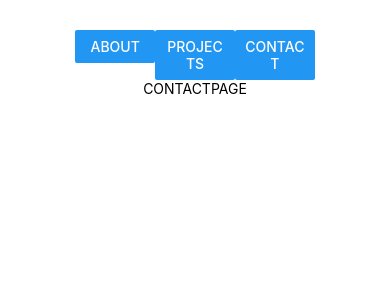
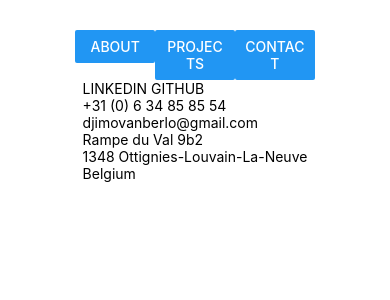
Before and after one commit to Djimovanberlo/portfolio-native, a React Native app: screen / in a window 390 px wide. Both pictures are taken after a click on the button "CONTACT". Shown: the top 300 px of the page. Built offline with nearby package versions, Linux system fonts and the light colour scheme.

Commit message:
basic setup got Contact page

```diff
--- a/src/components/Contact.js
+++ b/src/components/Contact.js
@@ -2,5 +2,20 @@ import React, { useState } from "react";
 import { StyleSheet, Text, View } from "react-native";
 
 export default function Contact() {
-  return <Text>CONTACTPAGE</Text>;
+  return (
+    <View
+      style={{
+        flex: 1,
+        flexDirection: "column",
+        justifyContent: "space-between",
+      }}
+    >
+      <Text>LINKEDIN GITHUB</Text>
+      <Text>+31 (0) 6 34 85 85 54</Text>
+      <Text>djimovanberlo@gmail.com</Text>
+      <Text>Rampe du Val 9b2</Text>
+      <Text>1348 Ottignies-Louvain-La-Neuve</Text>
+      <Text>Belgium</Text>
+    </View>
+  );
 }
```
